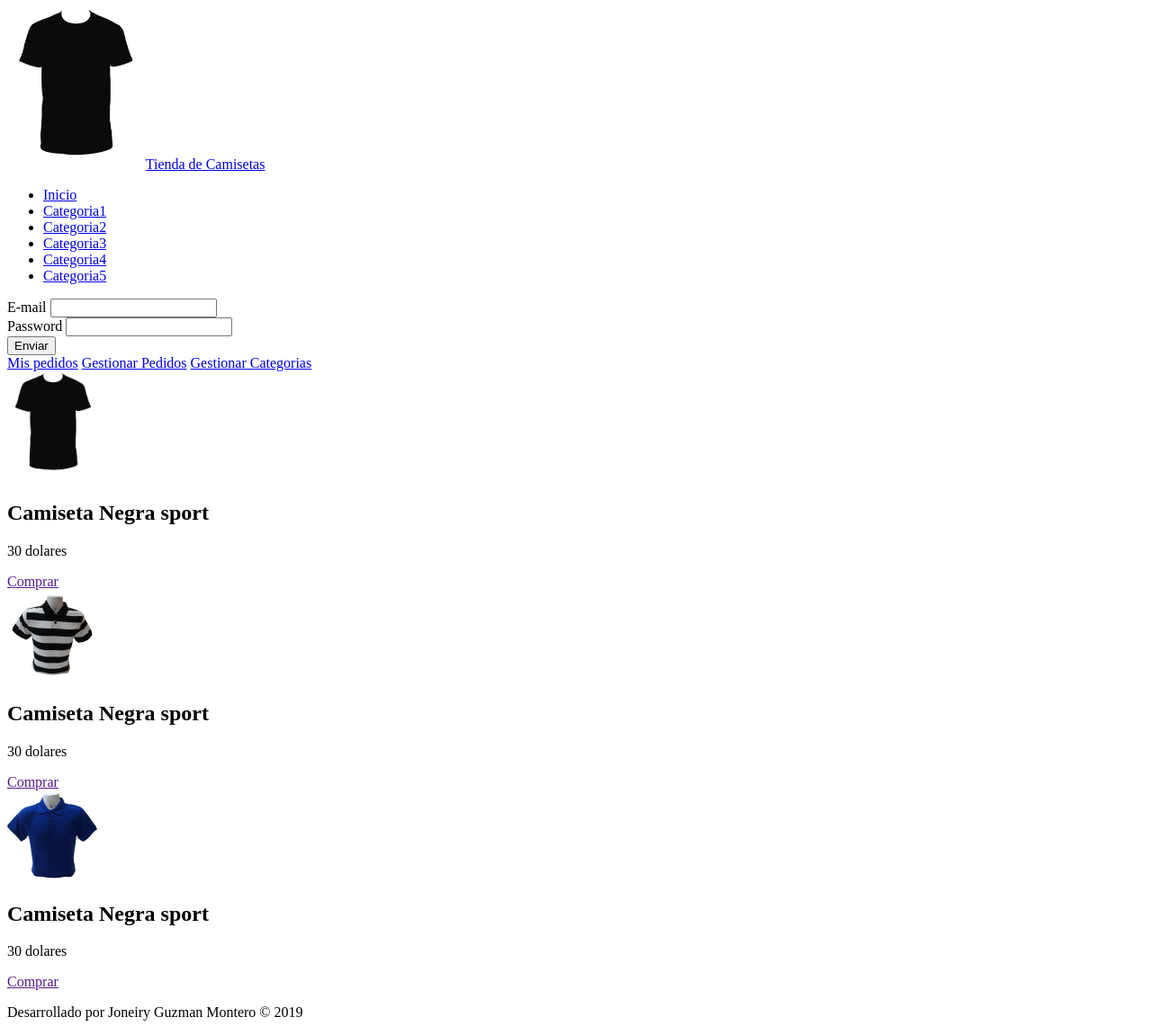
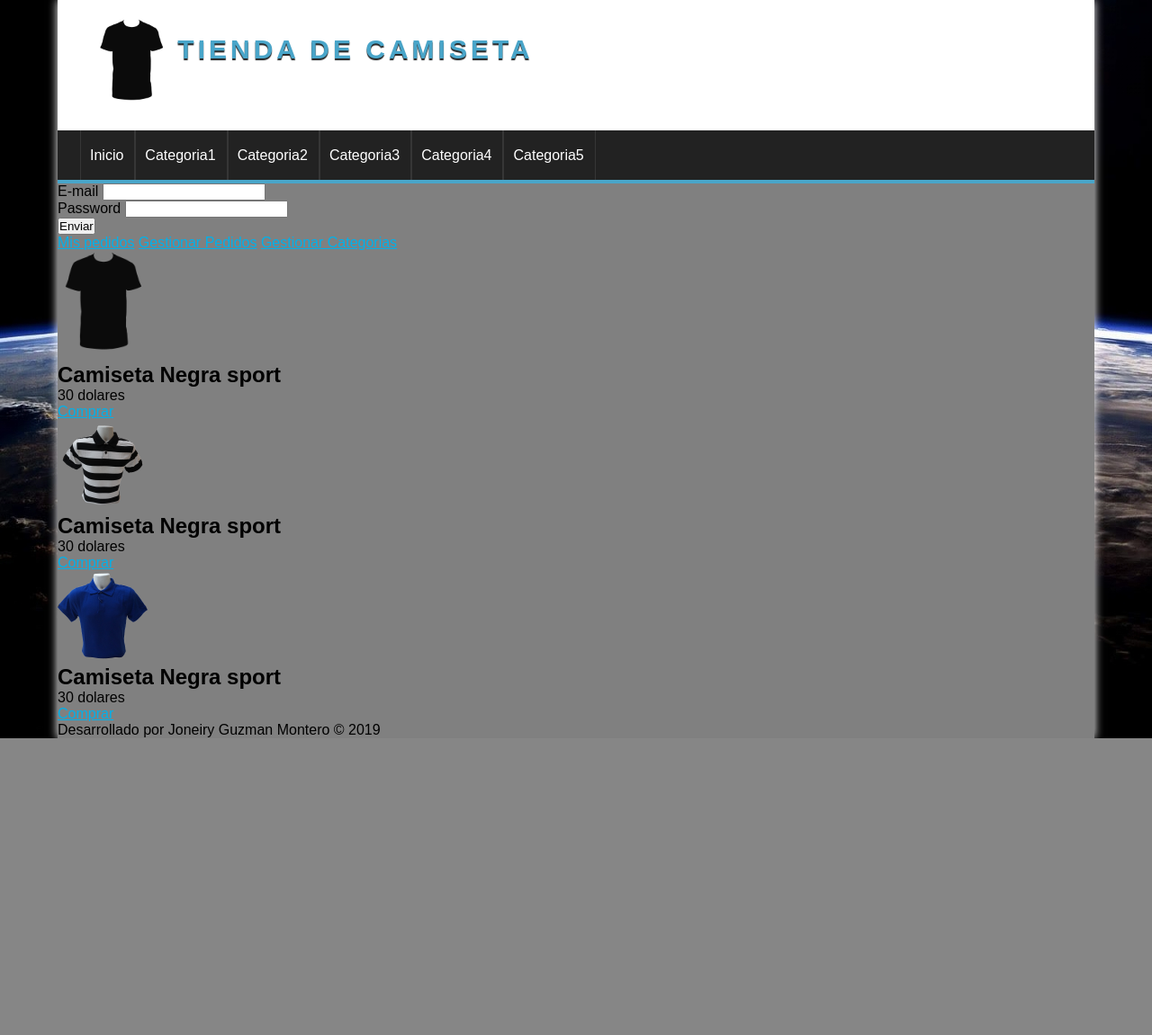
Before and after one commit to JoneiryGM/Mi-tienda, a PHP site: page /E/index_maquetacion.php in a window 1280 px wide. Shown: the whole page at 90% size. After the commit the page ends 821 px from the top, so only its background shows below. Run offline with PHP 8.4, Linux system fonts and the light colour scheme.

Commit message:
maquetacion de menu

```diff
--- a/assets/css/style.css
+++ b/assets/css/style.css
@@ -1,7 +1,121 @@
-#logo img{
-   width: 150px;
+/* GENERALES */
+
+*{
+    padding: 0px;
+    margin: 0px;
+    font-family: sans-serif,helvetica,arial;
+}
+
+body{
+    background: url('../img/fondo.jpg');
+}
+
+
+a{
+    color: #01B1EA;
+}
+
+a:visited{
+    color: #01B1EA;
+}
+
+a:hover{
+    color: rgb(231, 67, 67);
+}
+
+
+
+/* CONTAINER */
+
+#container{
+    width: 90%;
+    margin: 0px auto;
+    box-shadow: 0px 0px 10px white;
+    background: gray;
 }
 
 .product img{
     width: 100px;
 }
+
+/* HEADER */
+
+#header{
+    height: 145px;
+    background-color: white;
+    margin: 0px auto;
+}
+
+#logo{
+    padding: 20px;
+    margin-left: 20px;
+    float: left;
+}
+
+#logo a{
+    float: left;
+    font-size: 30px;
+    letter-spacing: 4px;
+    font-family: Arial, Helvetica, sans-serif;
+    text-transform: uppercase;
+    color: rgb(73, 165, 201);
+    font-weight: bold;
+    text-decoration: none;
+    margin-top: 18px;
+    margin-left: 10px;
+    text-shadow: 0px 2px 1px #222222;
+    transition: all 300ms;
+}
+
+#logo:hover{
+    text-shadow: 0px 2px 1px #222222, 0px 0px 4px rgb(73, 165, 201);
+}
+
+#logo img{
+    height:100px;
+    float: left;
+ }
+
+
+
+/* MENU */
+
+#menu{
+    clear: both;
+    background: #222;
+    color: white;
+    height: 55px;
+    border-bottom: 4px solid rgb(73, 165, 201);
+}
+
+
+
+#menu ul{
+    list-style: none;
+    text-decoration: none;
+    margin: 0px auto;
+    margin-left: 25px;
+}
+
+#menu ul li{
+    line-height: 55px;
+    float: left;
+    border-right: 1px solid #363636;
+}
+
+#menu a{
+    color: white;
+    text-decoration: none;
+    display: block;
+    padding-left: 10px;
+    padding-right: 12px;
+    transition: all 400ms;
+}
+
+#menu a:first-child{
+    border-left: 1px solid #363636;
+}
+
+#menu a:hover{
+    background: rgb(73, 165, 201);
+}
--- a/index_maquetacion.php
+++ b/index_maquetacion.php
@@ -8,13 +8,14 @@
     <title>Maqueta del proyecto</title>
 </head>
 <body>
+<div id="container">
     <!-- LAS SECCIONES DEL INDEX: -->
     <!-- 1-CEBECERA -->
     <header id="header">
         <div id="logo">
            <img src="assets/img/ceta.png" alt="Logo camiseta">
            <a href="index.php">
-           Tienda de Camisetas
+           Tienda de camiseta
            </a>
         </div>
     </header>
@@ -95,5 +96,6 @@
     <footer id ="footer">
         <p>Desarrollado por Joneiry Guzman Montero  &copy; <?=date('Y');?></p>
     </footer>
+</div>
 </body>
 </html>
```
Also changed, not shown: assets/img/fondo.jpg (added).
